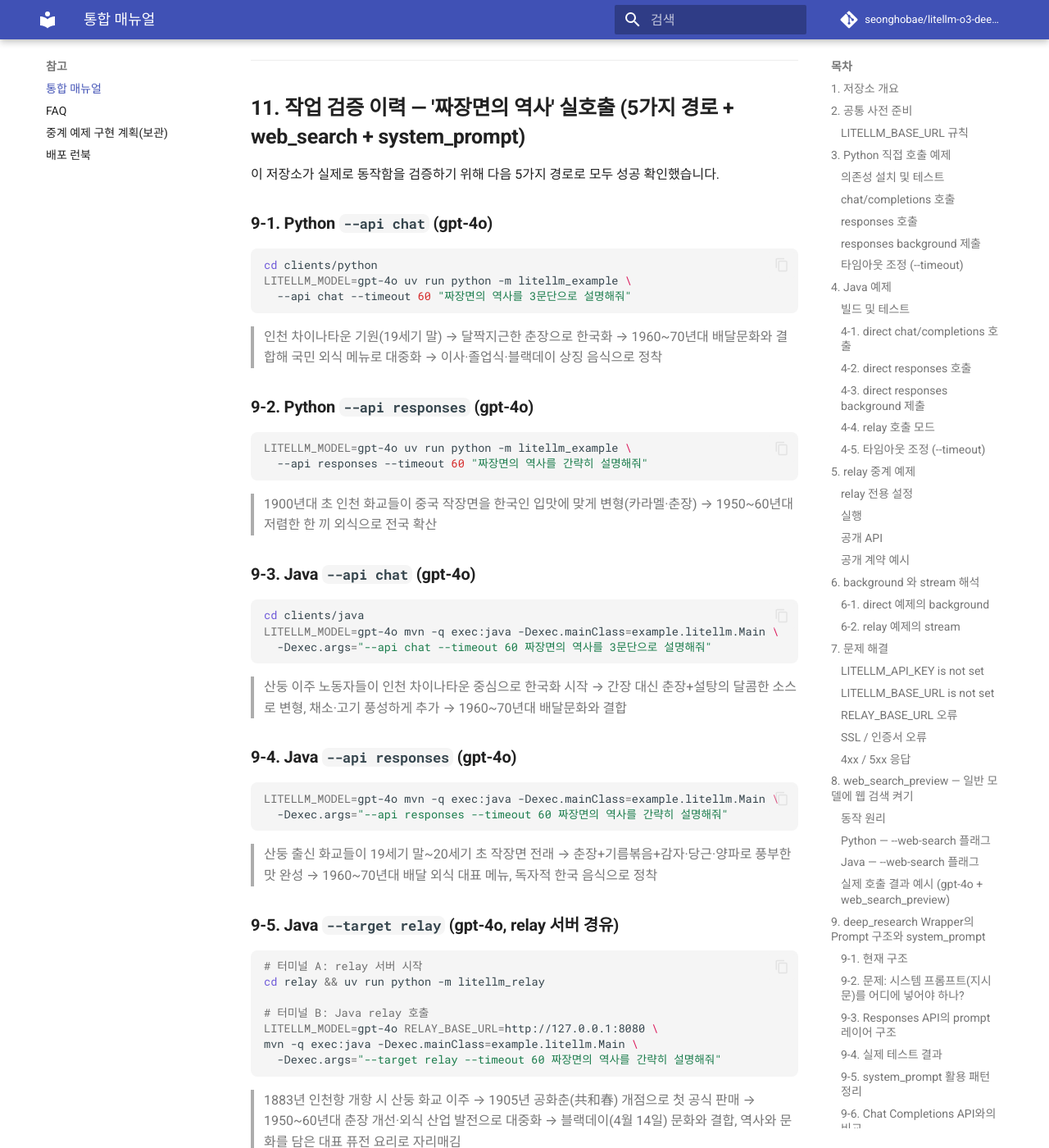
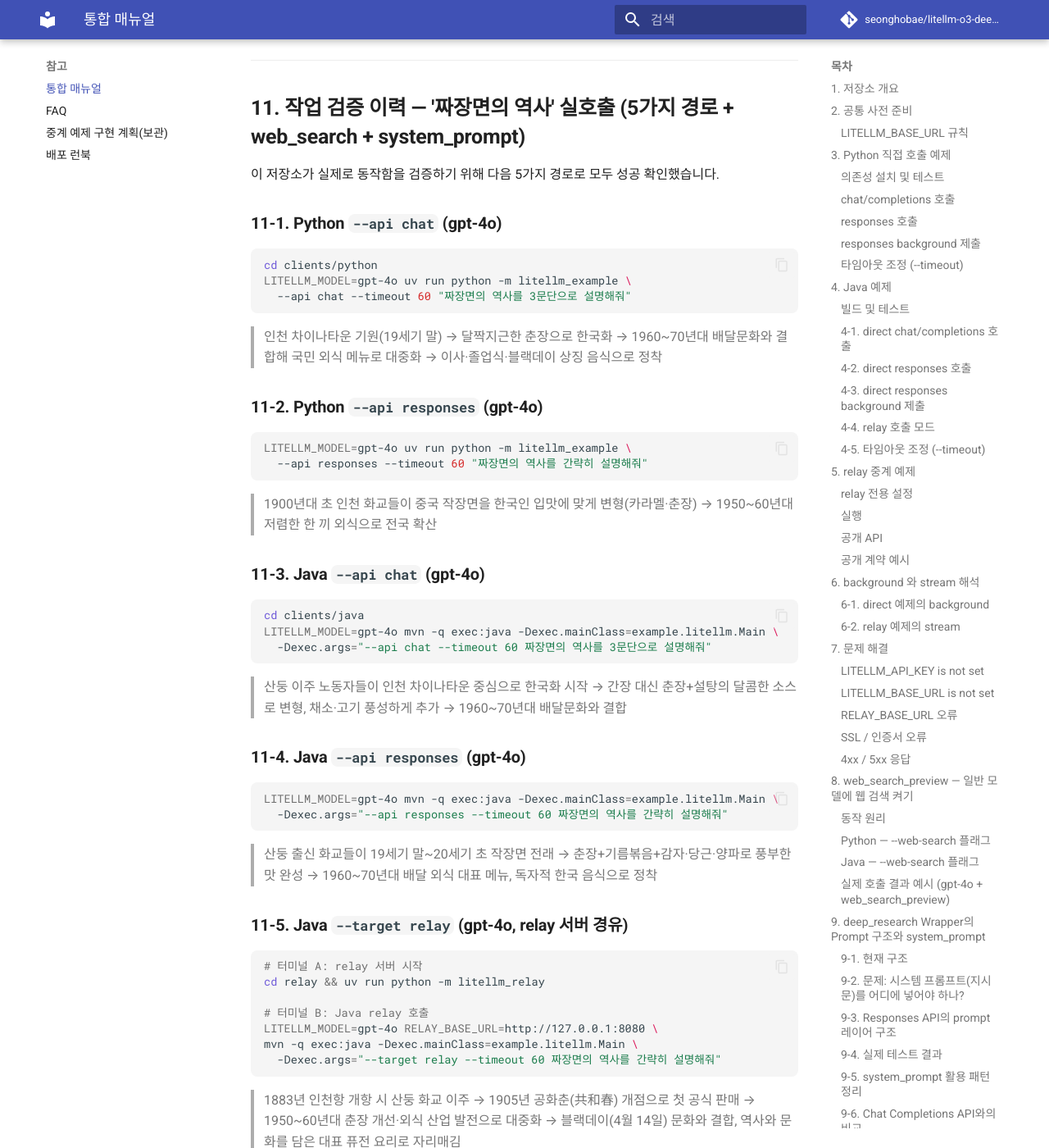
Before and after one commit to seonghobae/litellm-o3-deep-research-rest-examples, an MkDocs documentation site: the page built from docs/ko/manual.md, in a window 1280 px wide and 1400 px high, scrolled down 15659 px. Shown: the whole window at 82% size. Built offline with MkDocs 1.6.1 and Material for MkDocs 9.7.7, drawn with Linux system fonts in a browser that asks for light colours; comment, search, counter and statistics services are not loaded; some of the changed text lies outside the part shown.

Commit message:
fix: correct manual section numbering and add GitHub Pages CI deploy

````diff
--- a/docs/ko/manual.md
+++ b/docs/ko/manual.md
@@ -702,7 +702,7 @@ extra_kwargs["text"] = {
 
 이 저장소가 실제로 동작함을 검증하기 위해 다음 5가지 경로로 모두 성공 확인했습니다.
 
-### 9-1. Python `--api chat` (gpt-4o)
+### 11-1. Python `--api chat` (gpt-4o)
 
 ```bash
 cd clients/python
@@ -712,7 +712,7 @@ LITELLM_MODEL=gpt-4o uv run python -m litellm_example \
 
 > 인천 차이나타운 기원(19세기 말) → 달짝지근한 춘장으로 한국화 → 1960~70년대 배달문화와 결합해 국민 외식 메뉴로 대중화 → 이사·졸업식·블랙데이 상징 음식으로 정착
 
-### 9-2. Python `--api responses` (gpt-4o)
+### 11-2. Python `--api responses` (gpt-4o)
 
 ```bash
 LITELLM_MODEL=gpt-4o uv run python -m litellm_example \
@@ -721,7 +721,7 @@ LITELLM_MODEL=gpt-4o uv run python -m litellm_example \
 
 > 1900년대 초 인천 화교들이 중국 작장면을 한국인 입맛에 맞게 변형(카라멜·춘장) → 1950~60년대 저렴한 한 끼 외식으로 전국 확산
 
-### 9-3. Java `--api chat` (gpt-4o)
+### 11-3. Java `--api chat` (gpt-4o)
 
 ```bash
 cd clients/java
@@ -731,7 +731,7 @@ LITELLM_MODEL=gpt-4o mvn -q exec:java -Dexec.mainClass=example.litellm.Main \
 
 > 산둥 이주 노동자들이 인천 차이나타운 중심으로 한국화 시작 → 간장 대신 춘장+설탕의 달콤한 소스로 변형, 채소·고기 풍성하게 추가 → 1960~70년대 배달문화와 결합
 
-### 9-4. Java `--api responses` (gpt-4o)
+### 11-4. Java `--api responses` (gpt-4o)
 
 ```bash
 LITELLM_MODEL=gpt-4o mvn -q exec:java -Dexec.mainClass=example.litellm.Main \
@@ -740,7 +740,7 @@ LITELLM_MODEL=gpt-4o mvn -q exec:java -Dexec.mainClass=example.litellm.Main \
 
 > 산둥 출신 화교들이 19세기 말~20세기 초 작장면 전래 → 춘장+기름볶음+감자·당근·양파로 풍부한 맛 완성 → 1960~70년대 배달 외식 대표 메뉴, 독자적 한국 음식으로 정착
 
-### 9-5. Java `--target relay` (gpt-4o, relay 서버 경유)
+### 11-5. Java `--target relay` (gpt-4o, relay 서버 경유)
 
 ```bash
 # 터미널 A: relay 서버 시작
@@ -754,7 +754,7 @@ mvn -q exec:java -Dexec.mainClass=example.litellm.Main \
 
 > 1883년 인천항 개항 시 산둥 화교 이주 → 1905년 공화춘(共和春) 개점으로 첫 공식 판매 → 1950~60년대 춘장 개선·외식 산업 발전으로 대중화 → 블랙데이(4월 14일) 문화와 결합, 역사와 문화를 담은 대표 퓨전 요리로 자리매김
 
-### 9-6. Python `--api responses --web-search` (gpt-4o + 웹 검색)
+### 11-6. Python `--api responses --web-search` (gpt-4o + 웹 검색)
 
 ```bash
 LITELLM_MODEL=gpt-4o uv run python -m litellm_example \
@@ -764,7 +764,7 @@ LITELLM_MODEL=gpt-4o uv run python -m litellm_example \
 
 > 웹 검색 결과를 실시간으로 반영해 나무위키·네이버 블로그 등 출처와 함께 답변 반환. 공화춘(1905년) 개점, 사자표 춘장(1948년), 1960~70년대 분식 장려 운동 시기별 사실이 출처 URL과 함께 정확히 인용됨.
 
-### 9-7. Java `--api responses --web-search` (gpt-4o + 웹 검색)
+### 11-7. Java `--api responses --web-search` (gpt-4o + 웹 검색)
 
 ```bash
 LITELLM_MODEL=gpt-4o mvn -q exec:java -Dexec.mainClass=example.litellm.Main \
````
Also changed, not shown: 1 other file.
